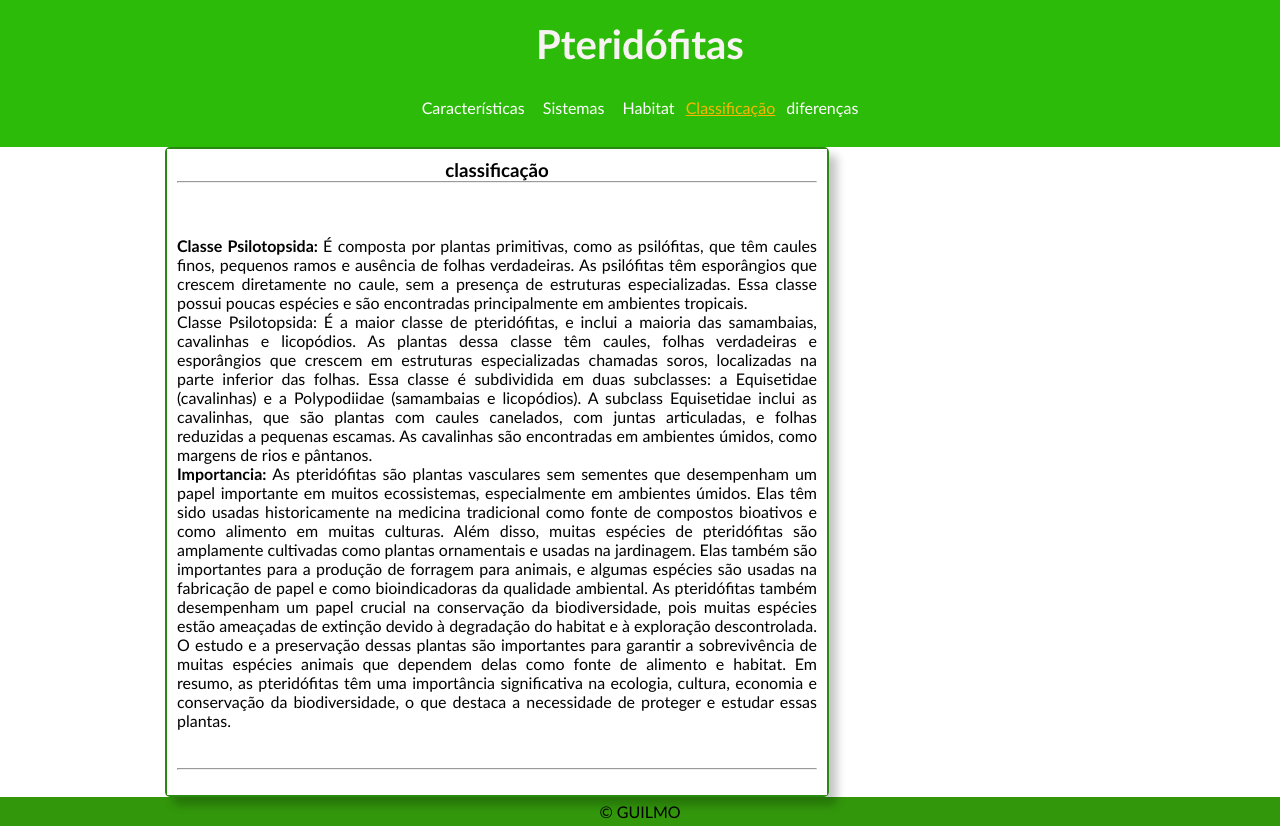
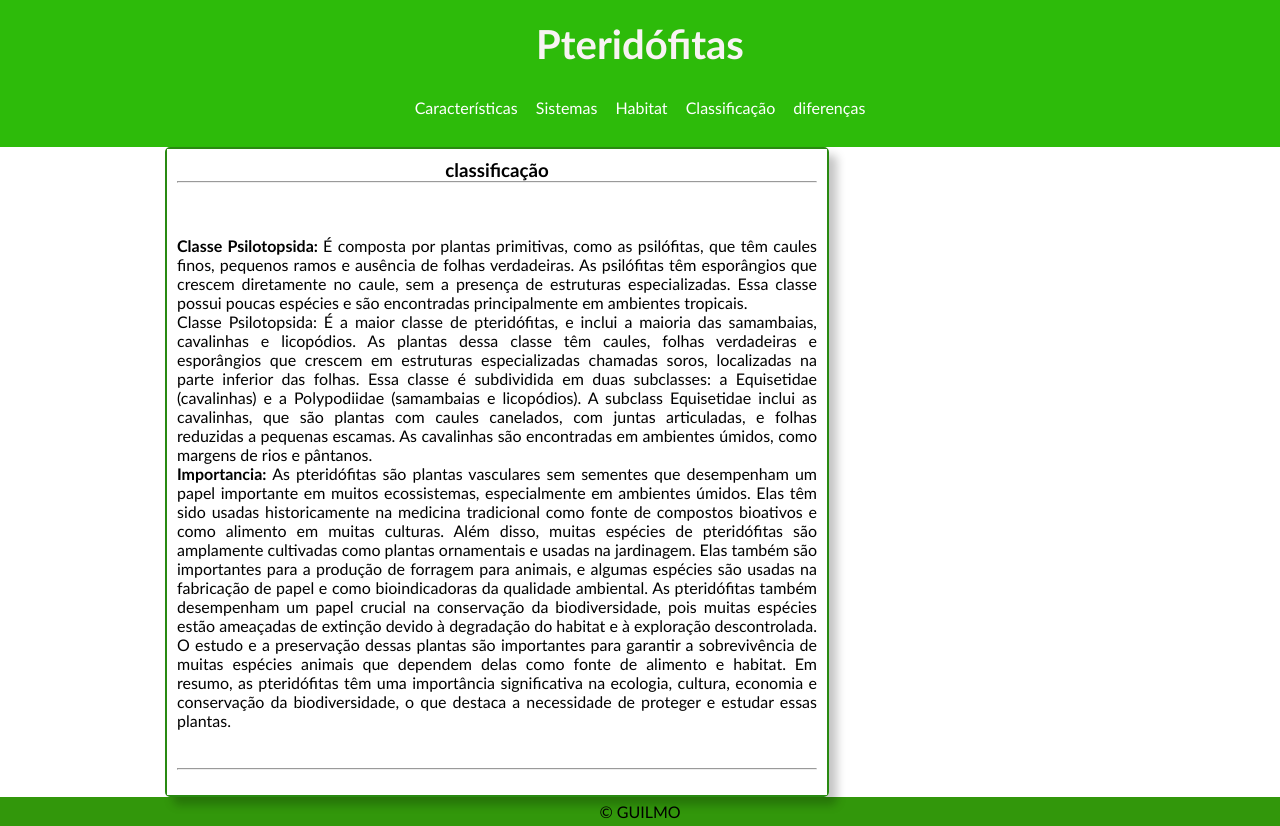
Before and after one commit to Guiandrelino/class, a plain HTML site: page index.html in a window 1280 px wide. Drawn offline with Linux system fonts and the light colour scheme.

Commit message:
Update index.html

```diff
--- a/index.html
+++ b/index.html
@@ -20,8 +20,8 @@
 			<div id="menu">
                 <a href="https://guiandrelino.github.io/sitebio/" class="item_menu">Características</a>
 				<a href=" https://guiandrelino.github.io/sistemasbio/" class="item_menu">Sistemas</a>
-				<a href="https://guiandrelino.github.io/habitat/" class="item_menu">Habitat<a>
-				<a href="https://guiandrelino.github.io/class/">Classificação</a>
+				<a href="https://guiandrelino.github.io/habitat/" class="item_menu">Habitat</a>
+				<a href="https://guiandrelino.github.io/class/" class="item_menu">Classificação</a>
                 <a href="https://guiandrelino.github.io/difere/" class="item_menu">diferenças</a>
 
 			</div>
```
